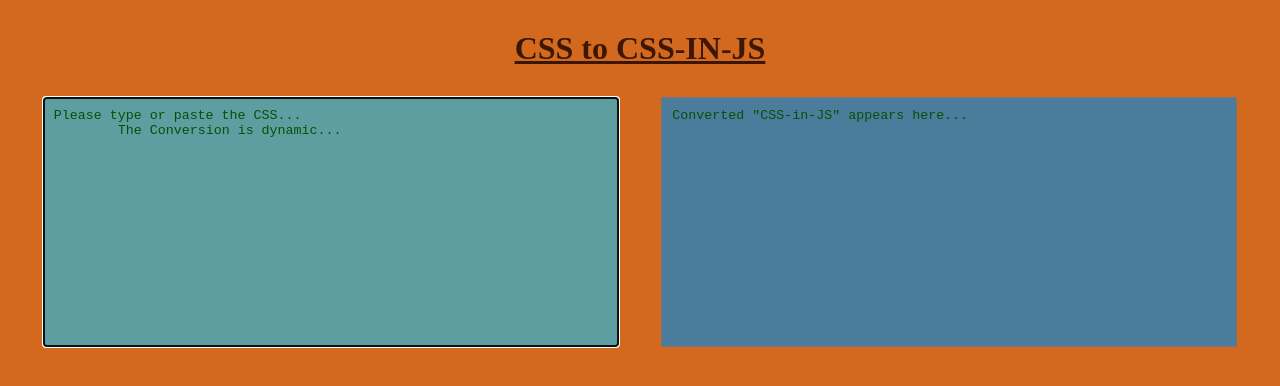
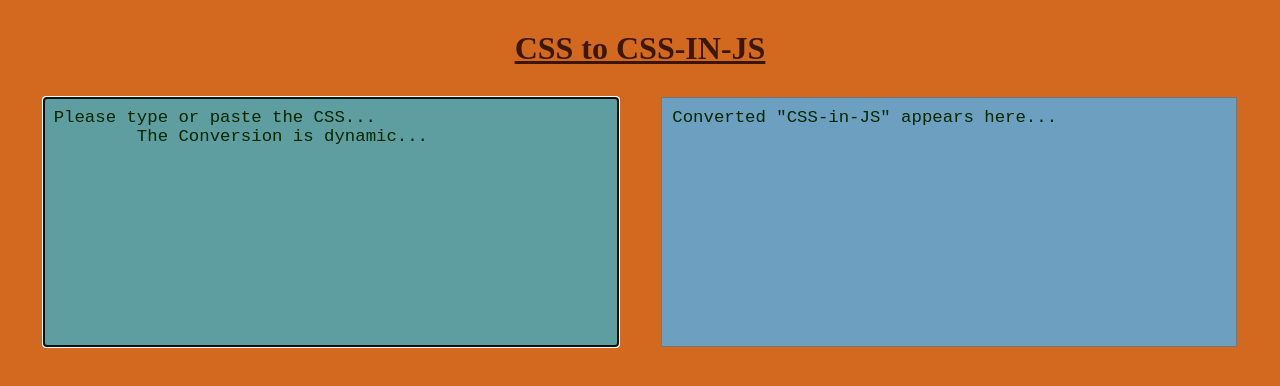
Before and after one commit to Ctrl-Code/css-to-css-in-js, a React (Create React App) app: page / in a window 1280 px wide. Shown: the top 386 px of the page. Built offline with nearby package versions, Linux system fonts and the light colour scheme.

Commit message:
changed font-size and colors

```diff
--- a/src/App.module.css
+++ b/src/App.module.css
@@ -36,7 +36,8 @@
 }
 
 .textAreaWrapper::placeholder {
-    color: rgb(6, 80, 6);
+    color: rgb(0, 39, 0);
+    font-size: 1.3em;
 }
 
 .inputWrapper {
@@ -46,5 +47,5 @@
 
 .outputWrapper {
     composes: textAreaWrapper;
-    background-color: rgb(75, 124, 156);
+    background-color: #6d9fc0;
 }
```
